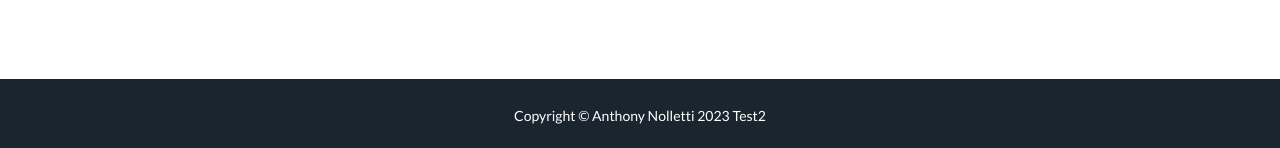
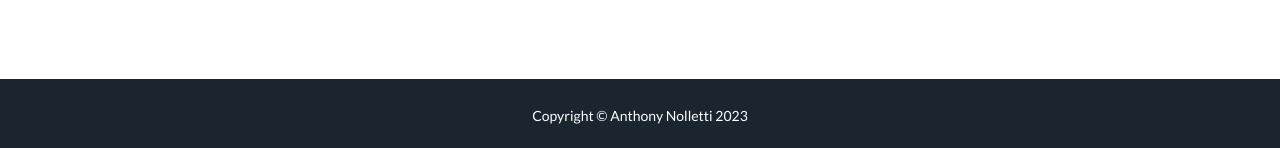
Before and after one commit to anolletti/dynamic-portfolio, a Flask app: page / in a window 1280 px wide. Shown: the part 3494-3642 px from the top of the page. Run offline with Flask 2, Linux system fonts and the light colour scheme; some libraries are stand-ins or nearby versions.

Commit message:
Footer editing

```diff
--- a/templates/base.html
+++ b/templates/base.html
@@ -96,7 +96,7 @@
     <!-- Copyright Section-->
     <div class="copyright py-4 text-center text-white">
       <div class="container">
-        <small>Copyright &copy; Anthony Nolletti {{year}} Test2</small>
+        <small>Copyright &copy; Anthony Nolletti {{year}}</small>
       </div>
     </div>
 
```
